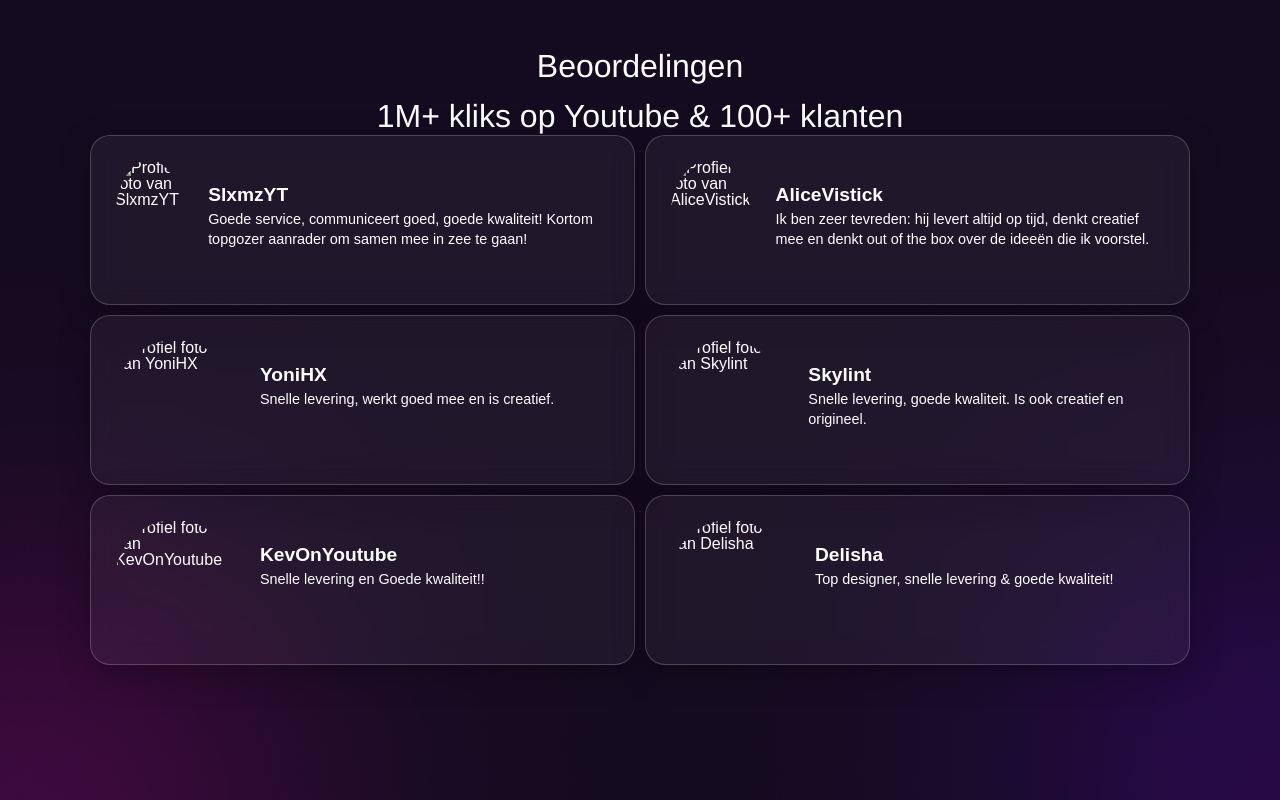
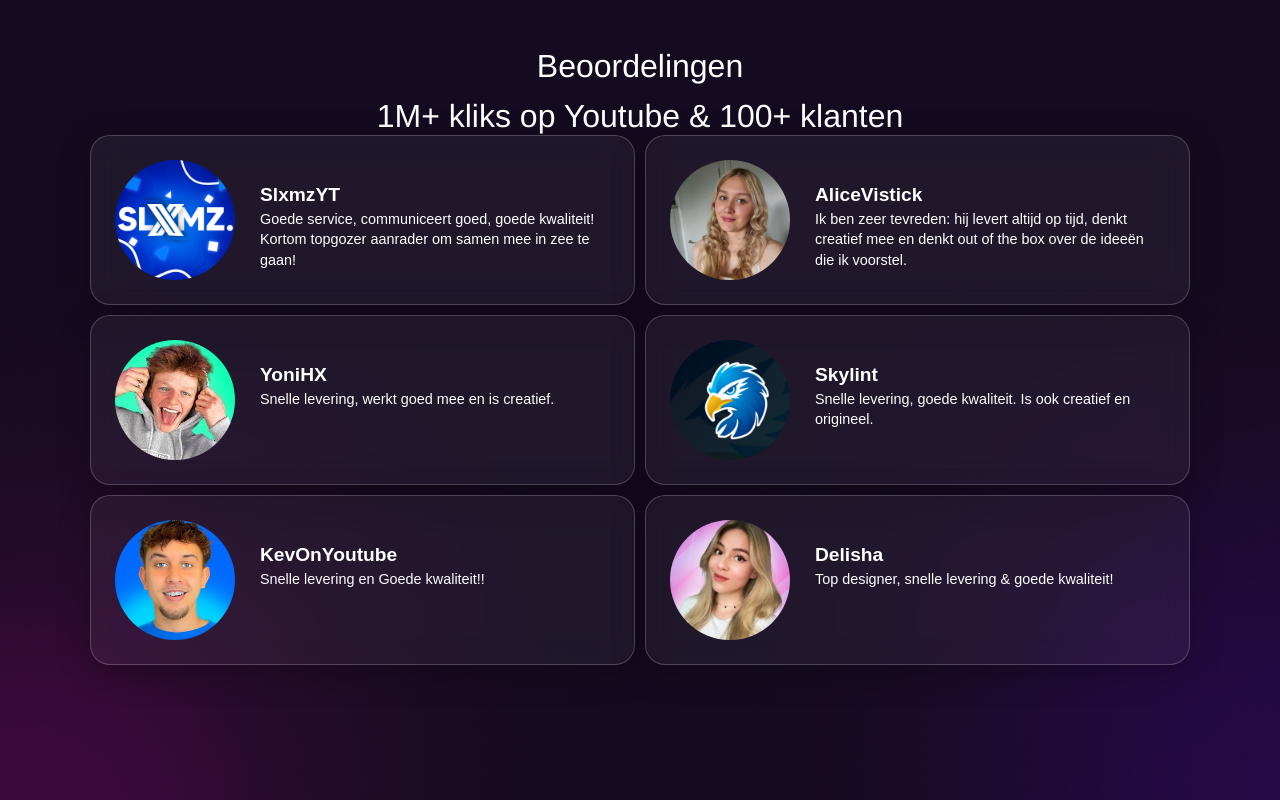
Before and after one commit to runesuyss/PortfolioSite, a plain HTML site: page index.html in a window 1280 px wide. Shown: the part 3200-4000 px from the top of the page. Drawn offline with nearby package versions, Linux system fonts and the light colour scheme; the site is published under a folder, as on GitHub Pages, so addresses that start at the root find nothing; a web font is replaced by a local one.

Commit message:
klantenupdate

```diff
--- a/index.html
+++ b/index.html
@@ -161,42 +161,42 @@
     <h2 class="subtitle">1M+ kliks op Youtube & 100+ klanten</h2>
     <div class="klanten">
         <div class="klant">
-            <img class="profielfoto" src="/assets/images/slxmz_logo.png" alt="Profiel foto van SlxmzYT">
+            <img class="profielfoto" src="assets/images/slxmz_logo.png" alt="Profiel foto van SlxmzYT">
             <div class="text-content">
                 <h3 class="klantnaam">SlxmzYT</h3>
                 <p class="review">Goede service, communiceert goed, goede kwaliteit! Kortom topgozer aanrader om samen mee in zee te gaan!</p>
             </div>
         </div>
         <div class="klant">
-            <img class="profielfoto" src="/assets/images/alice.jpeg" alt="Profiel foto van AliceVistick">
+            <img class="profielfoto" src="assets/images/alice.jpeg" alt="Profiel foto van AliceVistick">
             <div class="text-content">
                 <h3 class="klantnaam">AliceVistick</h3>
                 <p class="review">Ik ben zeer tevreden: hij levert altijd op tijd, denkt creatief mee en denkt out of the box over de ideeën die ik voorstel.</p>
             </div>
         </div>
         <div class="klant">
-            <img class="profielfoto" src="/assets/images/yoni.jpeg" alt="Profiel foto van YoniHX">
+            <img class="profielfoto" src="assets/images/yoni.jpeg" alt="Profiel foto van YoniHX">
             <div class="text-content">
                 <h3 class="klantnaam">YoniHX</h3>
                 <p class="review">Snelle levering, werkt goed mee en is creatief.</p>
             </div>
         </div>
         <div class="klant">
-            <img class="profielfoto" src="/assets/images/logo%20bg%20skylint.png" alt="Profiel foto van Skylint">
+            <img class="profielfoto" src="assets/images/logo%20bg%20skylint.png" alt="Profiel foto van Skylint">
             <div class="text-content">
                 <h3 class="klantnaam">Skylint</h3>
                 <p class="review">Snelle levering, goede kwaliteit. Is ook creatief en origineel.</p>
             </div>
         </div>
         <div class="klant">
-            <img class="profielfoto" src="/assets/images/kev.jpg" alt="Profiel foto van KevOnYoutube">
+            <img class="profielfoto" src="assets/images/kev.jpg" alt="Profiel foto van KevOnYoutube">
             <div class="text-content">
                 <h3 class="klantnaam">KevOnYoutube</h3>
                 <p class="review">Snelle levering en Goede kwaliteit!!</p>
             </div>
         </div>
         <div class="klant">
-            <img class="profielfoto" src="/assets/images/delisha_face_pink.png" alt="Profiel foto van Delisha">
+            <img class="profielfoto" src="assets/images/delisha_face_pink.png" alt="Profiel foto van Delisha">
             <div class="text-content">
                 <h3 class="klantnaam">Delisha</h3>
                 <p class="review">Top designer, snelle levering & goede kwaliteit!</p>
```
